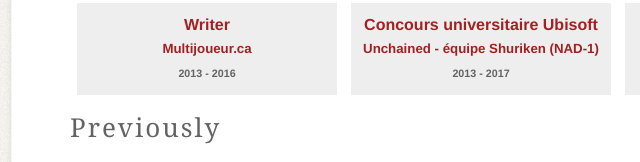
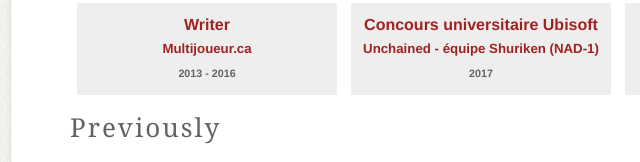
Before and after one commit to BarbeBleue/barbebleue.github.io, a plain HTML site: page index_En.html in a window 1280 px wide. Shown: the part 1061-1223 px from the top of the page, 159-799 px from the left. Drawn offline with Linux system fonts and the light colour scheme.

Commit message:
petite correction de index

```diff
--- a/index_En.html
+++ b/index_En.html
@@ -58,7 +58,7 @@
 				</div>
 				<div class="portfolio-item">
 					<a href="https://montreal.ubisoft.com/en/game-lab-competition/" target="_blank"><h4>Concours universitaire Ubisoft</h4><h5>Unchained - équipe Shuriken (NAD-1)</h5></a>
-					<h6>2013 - 2017</h6>
+					<h6>2017</h6>
 				</div>
 				<div class="portfolio-item">
 					<h4>À la recherche de nouveaux défis!</h4>
```
Also changed, not shown: index.html (+1 -1 lines).
